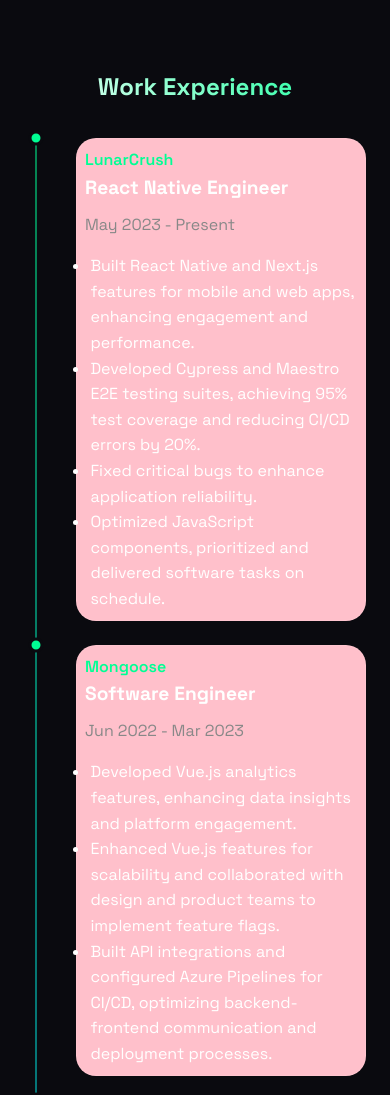
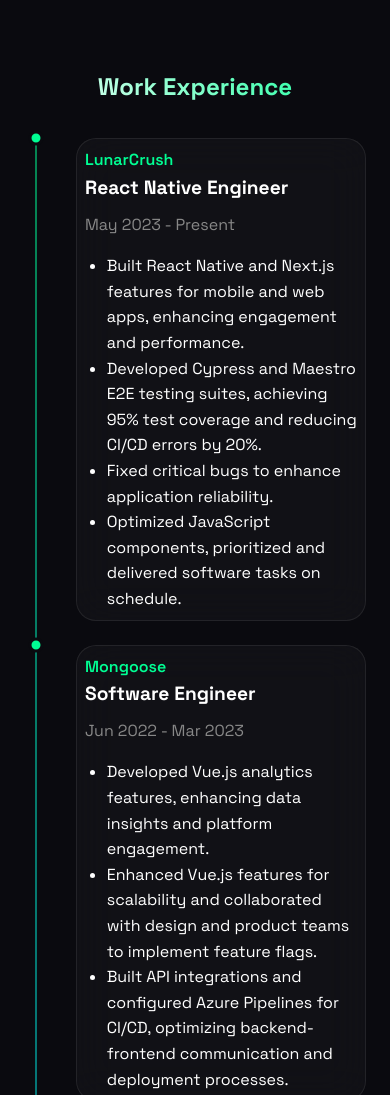
Before and after one commit to danilobatson/danilobatson.github.io, a plain HTML site: page index.html in a window 390 px wide. Shown: the part 3480-4575 px from the top of the page. Drawn offline with Linux system fonts and the light colour scheme.

Commit message:
Update index.html

```diff
--- a/index.html
+++ b/index.html
@@ -401,8 +401,6 @@
             word-wrap: break-word;
             position: relative;
             transition: all 0.5s ease;
-            background-color: pink;
-/*              */
             margin-left: 60px !important;
             transform: none !important;
             word-wrap: break-word;
@@ -683,7 +681,7 @@
             }
 
             .timeline-content li {
-                margin-left: 2%;
+                margin-left: 8%;
             }
 
             .timeline-item .timeline-content {
```
